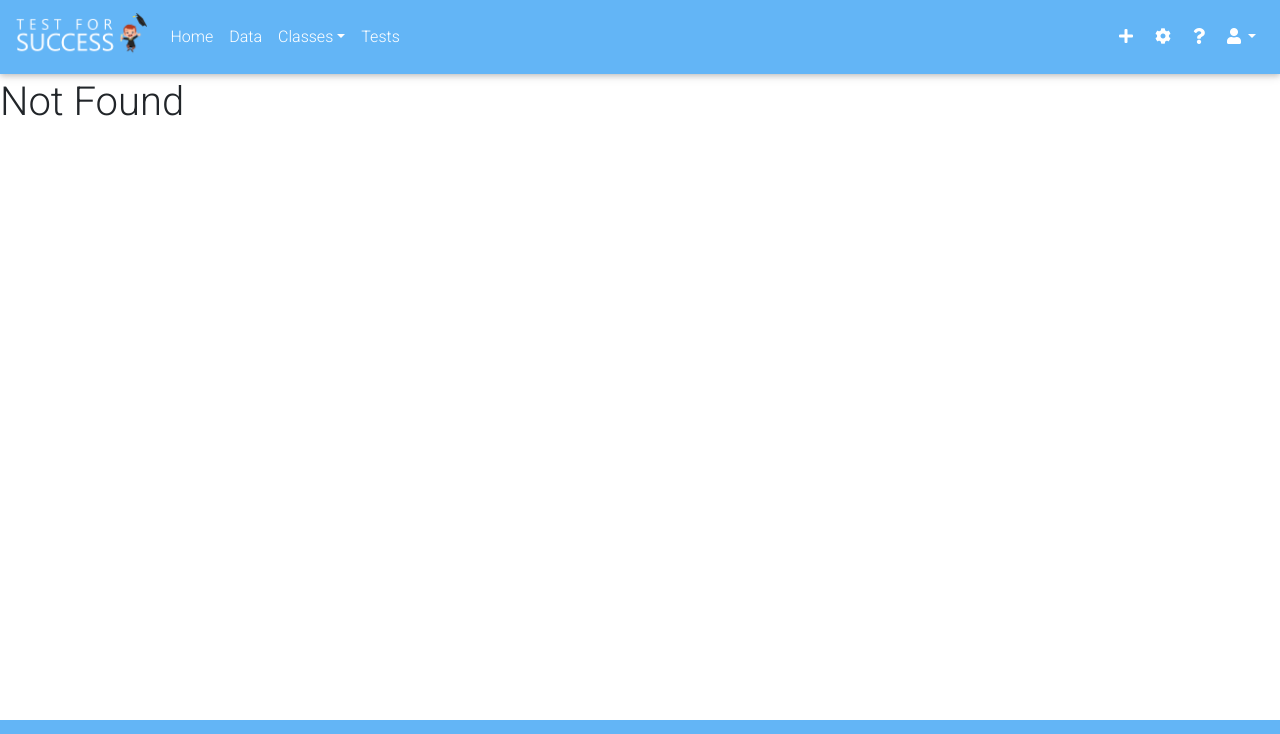
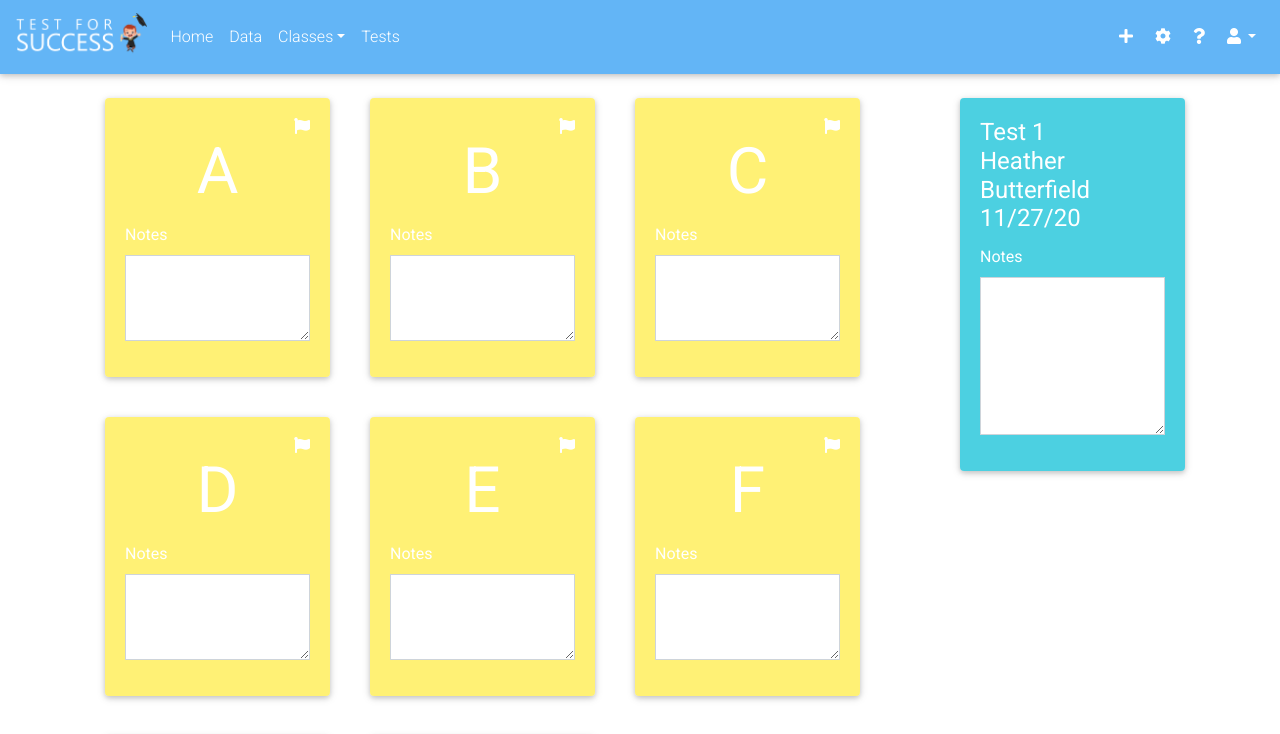
Before and after one commit to HeatherButterfield/testforsuccess, a React (Create React App) app: page /teacher/test in a window 1280 px wide. Before the commit this address had no page. Shown: the top 734 px of the page. Built offline with nearby package versions, Linux system fonts and the light colour scheme.

Commit message:
added teacher test page

```diff
--- a/src/Routes.js
+++ b/src/Routes.js
@@ -8,6 +8,7 @@ import StudentLoginPage from "./pages/StudentLoginPage";
 import TeacherLoginPage from "./pages/TeacherLoginPage";
 import StudentWaitingPage from "./pages/StudentWaitingPage";
 import TeacherDashboardPage from "./pages/TeacherDashboardPage"
+import TeacherTestPage from "./pages/TeacherTestPage"
 
 class Routes extends React.Component {
   render() {
@@ -20,6 +21,7 @@ class Routes extends React.Component {
         <Route exact path="/login/student" component={StudentLoginPage} />
         <Route exact path="/student/waiting" component={StudentWaitingPage} />
         <Route exact path="/teacher/dashboard" component={TeacherDashboardPage} />
+        <Route exact path="/teacher/test" component={TeacherTestPage} />
 
         <Route
           render={function () {
--- /dev/null
+++ b/src/components/TestCard.js
@@ -0,0 +1,38 @@
+import React from "react";
+
+function TestCard(props) {
+  function toggleColor() {
+    const card = document.querySelector('#' + props.title);
+    if (card.classList.contains("rgba-yellow-strong")) {
+      card.classList.remove("rgba-yellow-strong");
+      card.classList.add("rgba-red-strong");
+    }
+    else if (card.classList.contains("rgba-red-strong")) {
+      card.classList.remove("rgba-red-strong");
+      card.classList.add("rgba-green-strong");
+    }
+    else if (card.classList.contains("rgba-green-strong")) {
+      card.classList.remove("rgba-green-strong");
+      card.classList.add("rgba-red-strong");
+    }
+
+  }
+  return (
+    <div>
+      <div class="card test-card rgba-yellow-strong" id={props.title}>
+        <div class="card-body">
+          <div class="d-flex justify-content-end">
+            <i onClick={toggleColor} class="fas fa-flag text-white"></i>
+          </div>
+          <h1 class="card-title card-title-test text-center text-white">{props.title}</h1>
+          <div class="form-group">
+            <label for="notes{props.title}" class="text-white">Notes</label>
+            <textarea class="form-control rounded-0" id="notes{props.title}" rows="3"></textarea>
+          </div>
+        </div>
+      </div>
+    </div>
+  )
+}
+
+export default TestCard;
--- a/src/index.css
+++ b/src/index.css
@@ -31,6 +31,20 @@
 .cardContainer {
   display: flex;
   justify-content: space-between;
+}
+
+.card-title-test {
+  font-size: 4rem;
+}
+
+.test-card {
+  margin: 20px;
+  width: 225px;
+}
+
+.note-card {
+  margin: 20px;
+  width: 225px;
 }
 
 .half {
--- /dev/null
+++ b/src/pages/TeacherTestPage.js
@@ -0,0 +1,40 @@
+import React, { useState, useEffect } from "react";
+import TestCard from "../components/TestCard";
+
+
+function TeacherTestPage() {
+  const [ titles, setTitles ] = useState([]);
+
+  useEffect(() => {
+    setTitles(['A', 'B', 'C', 'D', 'E', 'F', 'G', 'H']);
+  }, []);
+
+  return (
+    <div>
+      <div class="container">
+        <div class="row">
+          <div class="col-md-9">
+            <div class="d-flex flex-row flex-wrap">
+              {titles.map((value, index) => {
+                return <TestCard id={index} title={value}/>
+              })}
+            </div>
+          </div>
+          <div class="col-md-3">
+          <div class="card note-card rgba-cyan-strong">
+            <div class="card-body">
+              <h4 class="card-title text-white">Test 1<br/>Heather Butterfield<br/>11/27/20</h4>
+              <div class="form-group">
+                <label for="notes" class="text-white">Notes</label>
+                <textarea class="form-control rounded-0" id="notes" rows="6"></textarea>
+              </div>
+            </div>
+          </div>
+          </div>
+        </div>
+      </div>
+    </div>
+  )
+}
+
+export default TeacherTestPage;
```
